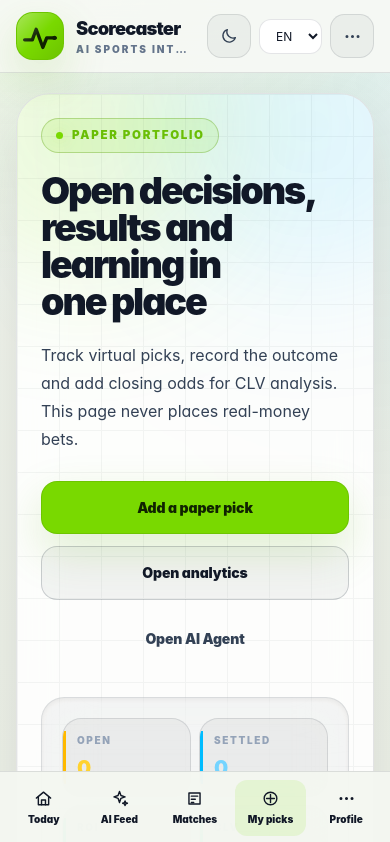
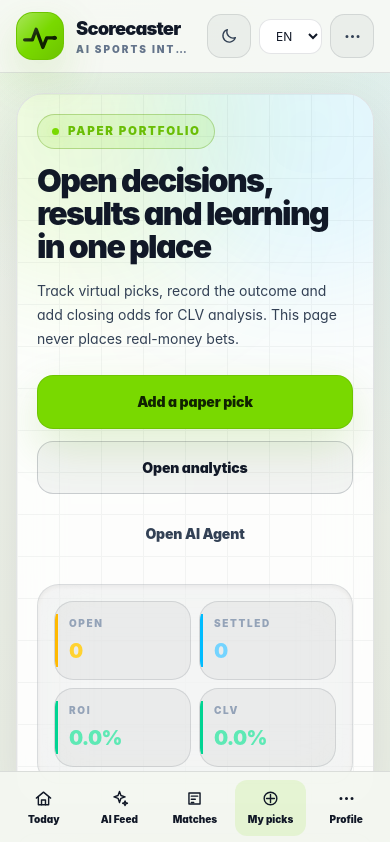
Before and after one commit to vv-glitchhub/scorecaster, a Next.js app: page /tracking in a window 390 px wide. Shown: the top 842 px of the page. Built offline with nearby package versions, Linux system fonts and the light colour scheme.

Commit message:
fix: reduce mobile hero density and improve narrow-screen readability

```diff
--- a/app/components/ProductUI.jsx
+++ b/app/components/ProductUI.jsx
@@ -38,19 +38,19 @@ export function PageHero({ eyebrow, title, description, actions, aside, tone = "
       : "bg-[var(--sc-brand-soft)]";
 
   return (
-    <section className="sc-surface relative isolate overflow-hidden rounded-[2.15rem] p-6 md:p-9 lg:p-10">
+    <section className="sc-surface relative isolate overflow-hidden rounded-[1.75rem] p-5 sm:rounded-[2.15rem] sm:p-6 md:p-9 lg:p-10">
       <div className={`pointer-events-none absolute -left-24 -top-32 h-80 w-80 rounded-full blur-3xl ${toneGlow}`} />
       <div className="pointer-events-none absolute -right-24 -top-32 h-80 w-80 rounded-full bg-sky-400/10 blur-3xl" />
       <div className="pointer-events-none absolute inset-0 opacity-[0.045] [background-image:linear-gradient(var(--sc-text)_1px,transparent_1px),linear-gradient(90deg,var(--sc-text)_1px,transparent_1px)] [background-size:42px_42px]" />
       <div className="pointer-events-none absolute bottom-0 left-0 h-px w-full bg-gradient-to-r from-transparent via-[var(--sc-brand)] to-transparent opacity-45" />
-      <div className="relative grid gap-8 xl:grid-cols-[minmax(0,1fr)_330px] xl:items-end">
+      <div className="relative grid gap-6 sm:gap-8 xl:grid-cols-[minmax(0,1fr)_330px] xl:items-end">
         <div className="max-w-4xl">
           {eyebrow && <div className="sc-kicker">{eyebrow}</div>}
-          <h1 className="mt-5 text-balance text-[clamp(2.35rem,6vw,4.6rem)] font-black leading-[0.98] tracking-[-0.055em] text-[var(--sc-text)]">{title}</h1>
-          {description && <p className="mt-5 max-w-3xl text-base leading-7 text-[var(--sc-text-secondary)] md:text-lg md:leading-8">{description}</p>}
-          {actions && <div className="mt-7 flex flex-col gap-3 sm:flex-row sm:flex-wrap">{actions}</div>}
+          <h1 className="mt-4 text-balance text-[clamp(2rem,8vw,4.6rem)] font-black leading-[1.02] tracking-[-0.05em] text-[var(--sc-text)] sm:mt-5 sm:leading-[0.98] sm:tracking-[-0.055em]">{title}</h1>
+          {description && <p className="mt-4 max-w-3xl text-sm leading-6 text-[var(--sc-text-secondary)] sm:mt-5 sm:text-base sm:leading-7 md:text-lg md:leading-8">{description}</p>}
+          {actions && <div className="mt-6 flex flex-col gap-3 sm:mt-7 sm:flex-row sm:flex-wrap">{actions}</div>}
         </div>
-        {aside && <div className="rounded-[1.45rem] border border-[var(--sc-border)] bg-[var(--sc-surface-soft)] p-5 shadow-inner backdrop-blur-xl">{aside}</div>}
+        {aside && <div className="rounded-[1.35rem] border border-[var(--sc-border)] bg-[var(--sc-surface-soft)] p-4 shadow-inner backdrop-blur-xl sm:rounded-[1.45rem] sm:p-5">{aside}</div>}
       </div>
     </section>
   );
```
